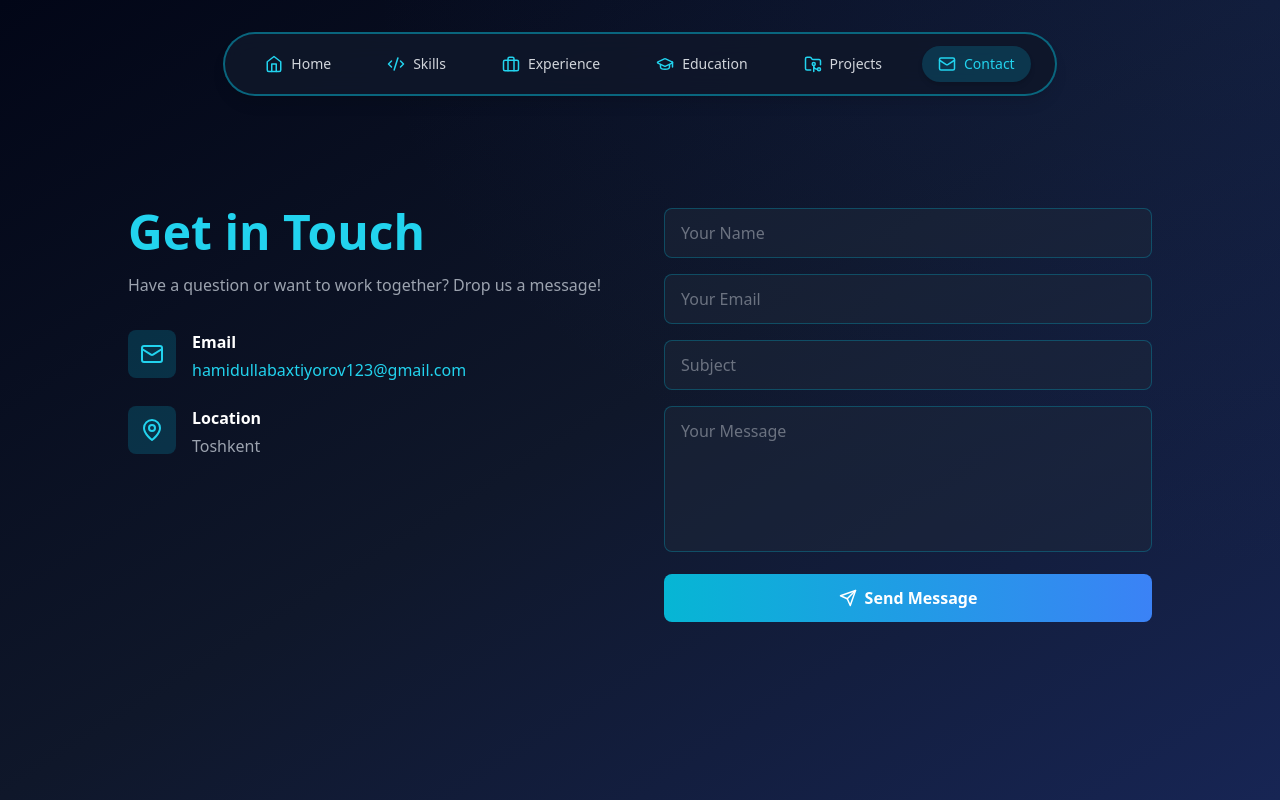
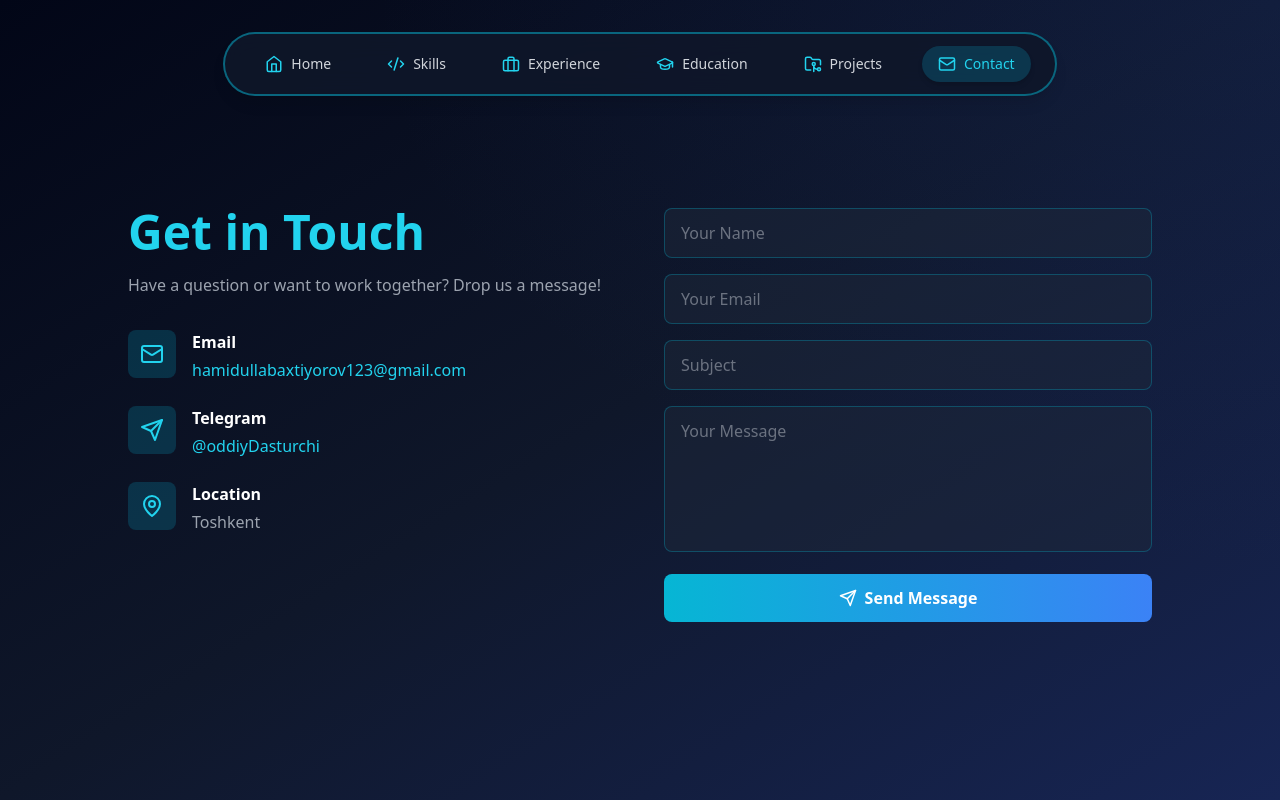
Before and after one commit to Xamidullo07/portfolio, a React (Vite) app: page / in a window 1280 px wide. Both pictures are taken after a click on the button "Contact". Built offline with nearby package versions, Linux system fonts and the light colour scheme.

Commit message:
conttact edit, project edit

```diff
--- a/src/pages/Contact.tsx
+++ b/src/pages/Contact.tsx
@@ -1,5 +1,7 @@
 import { Mail, MapPin, Send } from "lucide-react";
 import { useState } from "react";
+const TELEGRAM_BOT_TOKEN = "BOT_TOKENINGNI_BU_YERGA_QO‘Y";
+const TELEGRAM_CHAT_ID = "CHAT_IDINGNI_BU_YERGA_QO‘Y";
 
 function Contact() {
   const [formData, setFormData] = useState({
@@ -10,7 +12,7 @@ function Contact() {
   });
 
   const handleChange = (
-    e: React.ChangeEvent<HTMLInputElement | HTMLTextAreaElement>
+    e: React.ChangeEvent<HTMLInputElement | HTMLTextAreaElement>,
   ) => {
     const { name, value } = e.target;
     setFormData((prev) => ({
@@ -18,11 +20,40 @@ function Contact() {
       [name]: value,
     }));
   };
+  const handleSubmit = async (e: React.FormEvent) => {
+    e.preventDefault();
 
-  const handleSubmit = (e: React.FormEvent) => {
-    e.preventDefault();
-    console.log("Form submitted:", formData);
-    setFormData({ name: "", email: "", subject: "", message: "" });
+    const text = `
+📩 Yangi xabar!
+
+👤 Ism: ${formData.name}
+📧 Email: ${formData.email}
+📝 Mavzu: ${formData.subject}
+💬 Xabar:
+${formData.message}
+  `;
+
+    try {
+      await fetch(
+        `https://api.telegram.org/bot${TELEGRAM_BOT_TOKEN}/sendMessage`,
+        {
+          method: "POST",
+          headers: {
+            "Content-Type": "application/json",
+          },
+          body: JSON.stringify({
+            chat_id: TELEGRAM_CHAT_ID,
+            text,
+          }),
+        },
+      );
+
+      alert("Xabar Telegramga yuborildi ✅");
+      setFormData({ name: "", email: "", subject: "", message: "" });
+    } catch (error) {
+      alert("Xatolik yuz berdi ❌");
+      console.error(error);
+    }
   };
 
   return (
@@ -37,6 +68,7 @@ function Contact() {
           </p>
 
           <div className="space-y-6">
+            {/* Email */}
             <div className="flex items-start gap-4">
               <div className="w-12 h-12 rounded-lg bg-cyan-500/20 flex items-center justify-center flex-shrink-0">
                 <Mail className="text-cyan-400" size={24} />
@@ -44,7 +76,7 @@ function Contact() {
               <div>
                 <h3 className="font-semibold text-white mb-1">Email</h3>
                 <a
-                  href="mailto:xamidullo@example.com"
+                  href="mailto:hamidullabaxtiyorov123@gmail.com"
                   className="text-cyan-400 hover:text-cyan-300 transition-colors"
                 >
                   hamidullabaxtiyorov123@gmail.com
@@ -52,6 +84,25 @@ function Contact() {
               </div>
             </div>
 
+            {/* Telegram */}
+            <div className="flex items-start gap-4">
+              <div className="w-12 h-12 rounded-lg bg-cyan-500/20 flex items-center justify-center flex-shrink-0">
+                <Send className="text-cyan-400" size={24} />
+              </div>
+              <div>
+                <h3 className="font-semibold text-white mb-1">Telegram</h3>
+                <a
+                  href="https://t.me/x_baxtiyorov17"
+                  target="_blank"
+                  rel="noopener noreferrer"
+                  className="text-cyan-400 hover:text-cyan-300 transition-colors"
+                >
+                  @oddiyDasturchi
+                </a>
+              </div>
+            </div>
+
+            {/* Location */}
             <div className="flex items-start gap-4">
               <div className="w-12 h-12 rounded-lg bg-cyan-500/20 flex items-center justify-center flex-shrink-0">
                 <MapPin className="text-cyan-400" size={24} />
--- a/src/pages/Projects.tsx
+++ b/src/pages/Projects.tsx
@@ -2,7 +2,19 @@ import { ExternalLink, Github } from "lucide-react";
 import milliyIT from "../img/projects/milliyIT.png";
 import tkti from "../img/projects/tkti.png";
 import devimg from "../img/projects/devConnector.png";
+import beun from "../img/projects/beun.png";
 const projects = [
+  {
+    title: "Beun",
+    description:
+      "A brand website designed to sell dermatological and professional cosmetic products.",
+    image: beun,
+    tags: ["Next.js", "TypeScript", "Tailwind CSS"],
+    links: {
+      live: "https://beun.uz/",
+      code: "#",
+    },
+  },
   {
     title: "Milliy IT Center",
     description:
@@ -14,6 +26,7 @@ const projects = [
       code: "#",
     },
   },
+
   {
     title: "Students Social Activity Index",
     description:
```
Also changed, not shown: src/img/projects/beun.png (added), 1 other file (tests, documents, lock files or other folders).
